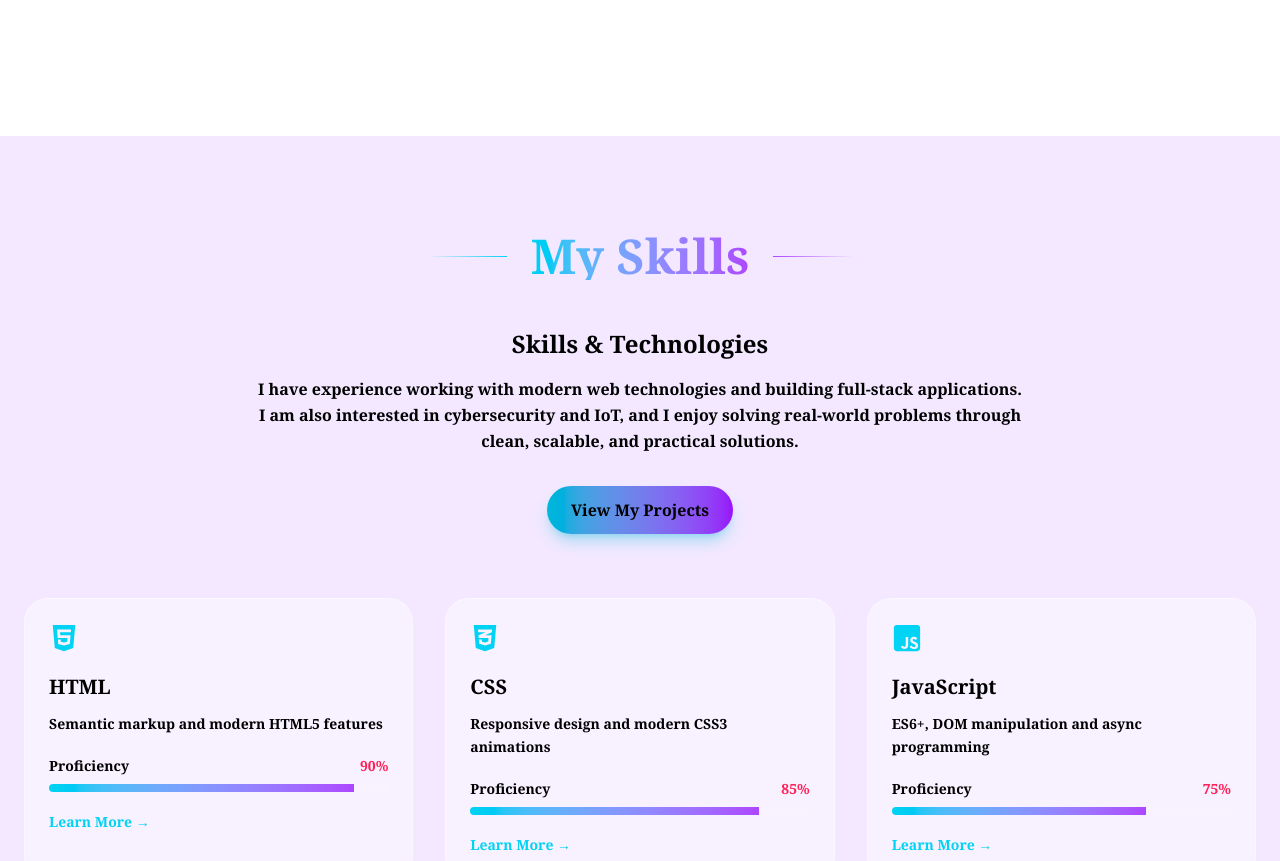
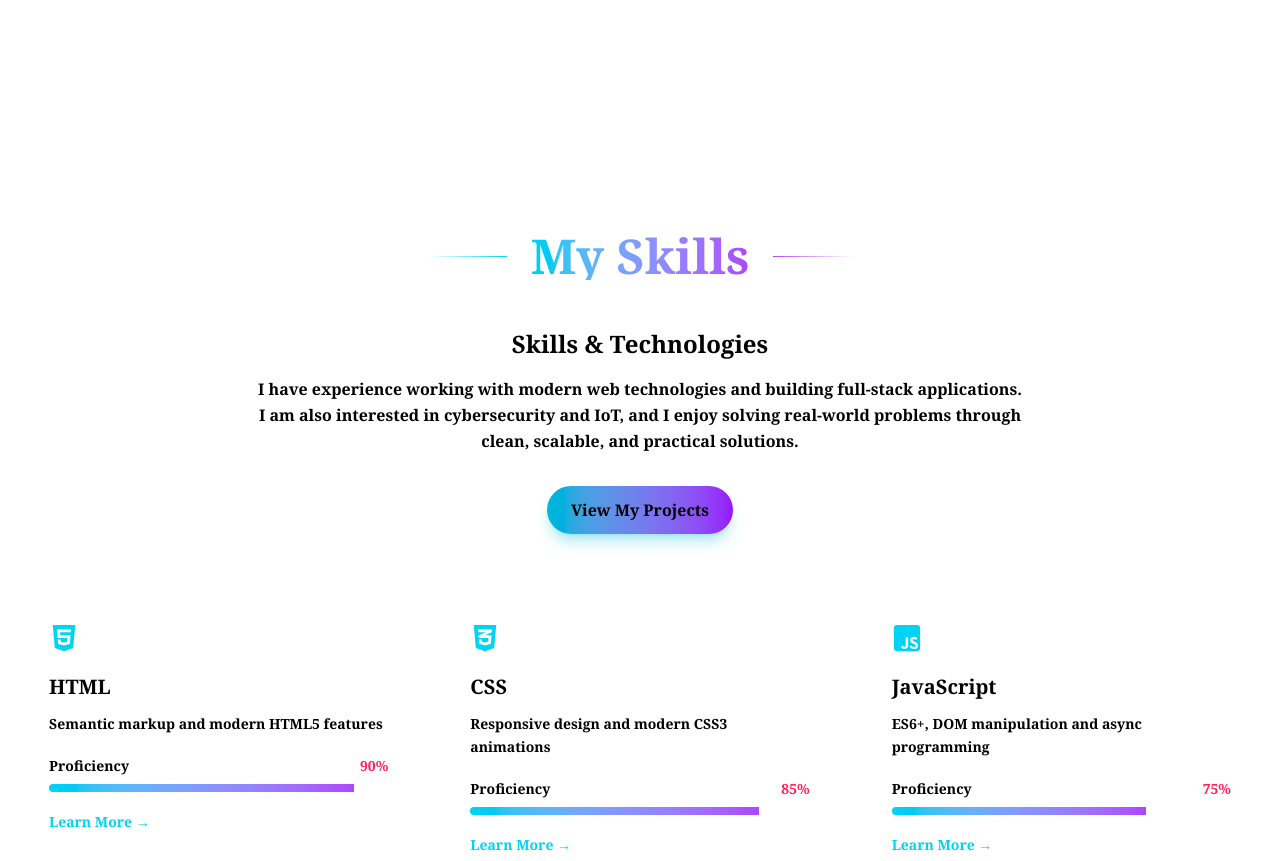
Before and after one commit to monujaanwadde360/portfolio_website_personal, a React (Vite) app: page / in a window 1280 px wide. Shown: the part 3200-4061 px from the top of the page. Built offline with nearby package versions, Linux system fonts and the light colour scheme.

Commit message:
Update Skills.jsx

```diff
--- a/src/pages/Skills.jsx
+++ b/src/pages/Skills.jsx
@@ -36,7 +36,6 @@ function Skills() {
       ref={sectionRef}
       className="
         relative
-        bg-purple-100
         py-24
         px-6
         overflow-hidden
```
